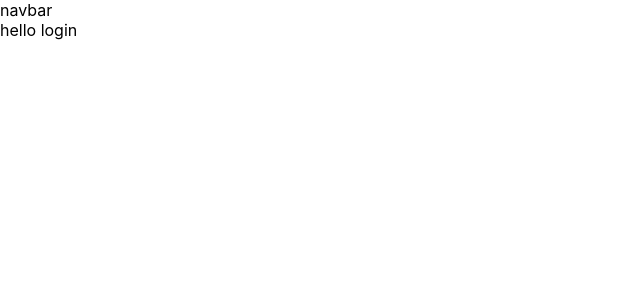
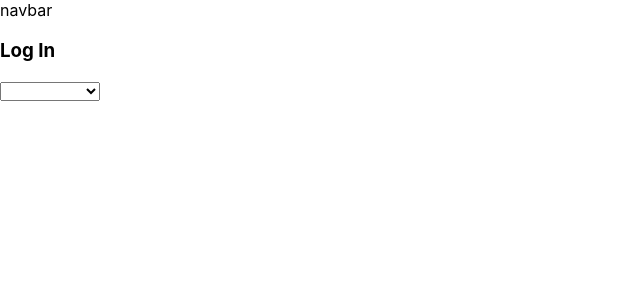
Before and after one commit to dsypien/would-your-rather, a React (Create React App) app: page / in a window 1280 px wide. Shown: the top 300 px of the page, without its empty margins (0-640 px from the left). Built offline with nearby package versions, Linux system fonts and the light colour scheme.

Commit message:
Connected Login component to store and added user dropdown

```diff
--- a/src/components/App.js
+++ b/src/components/App.js
@@ -9,8 +9,6 @@ class App extends Component {
   }
 
   render(){
-    const { users } = this.props
-
     return (
       <div className="App">
         navbar
@@ -21,8 +19,4 @@ class App extends Component {
   }
 }
 
-function mapStateToProps ({users}){
-  return users
-}
-
-export default connect(mapStateToProps)(App)
+export default connect()(App)
--- a/src/components/Login.js
+++ b/src/components/Login.js
@@ -1,13 +1,32 @@
 import React, { Component } from "react"
+import { connect } from "react-redux"
 
 class Login extends Component{
    render(){
+      const { users } = this.props
+
       return (
          <div>
-            hello login
+            <h3 className='center'>Log In</h3>
+            <form>
+               <select>
+                  <option></option>
+                  {users.map( user => (
+                     <option key={user}>
+                        {user}
+                     </option>
+                  ))}
+               </select>
+            </form>
          </div>
       )
    }
 }
 
-export default Login
+function mapStateToProps ({users}){
+   return {
+      users: Object.keys(users)
+   }
+ }
+
+export default connect(mapStateToProps)(Login)
```
